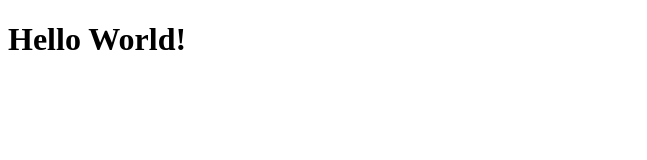
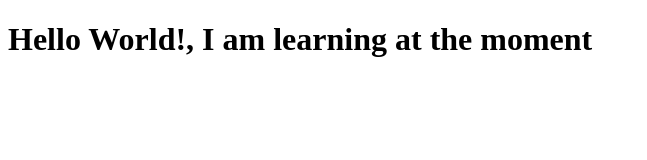
Before and after one commit to be3jaay/coursera-course, a plain HTML site: page index.html in a window 1280 px wide. Shown: the whole page, without its empty margins (0-647 px from the left). Drawn offline with Linux system fonts and the light colour scheme.

Commit message:
New Update

```diff
--- a/index.html
+++ b/index.html
@@ -6,6 +6,6 @@
     <title>Document</title>
 </head>
 <body>
-    <h1>Hello World!</h1>
+    <h1>Hello World!, I am learning at the moment</h1>
 </body>
 </html>
```
